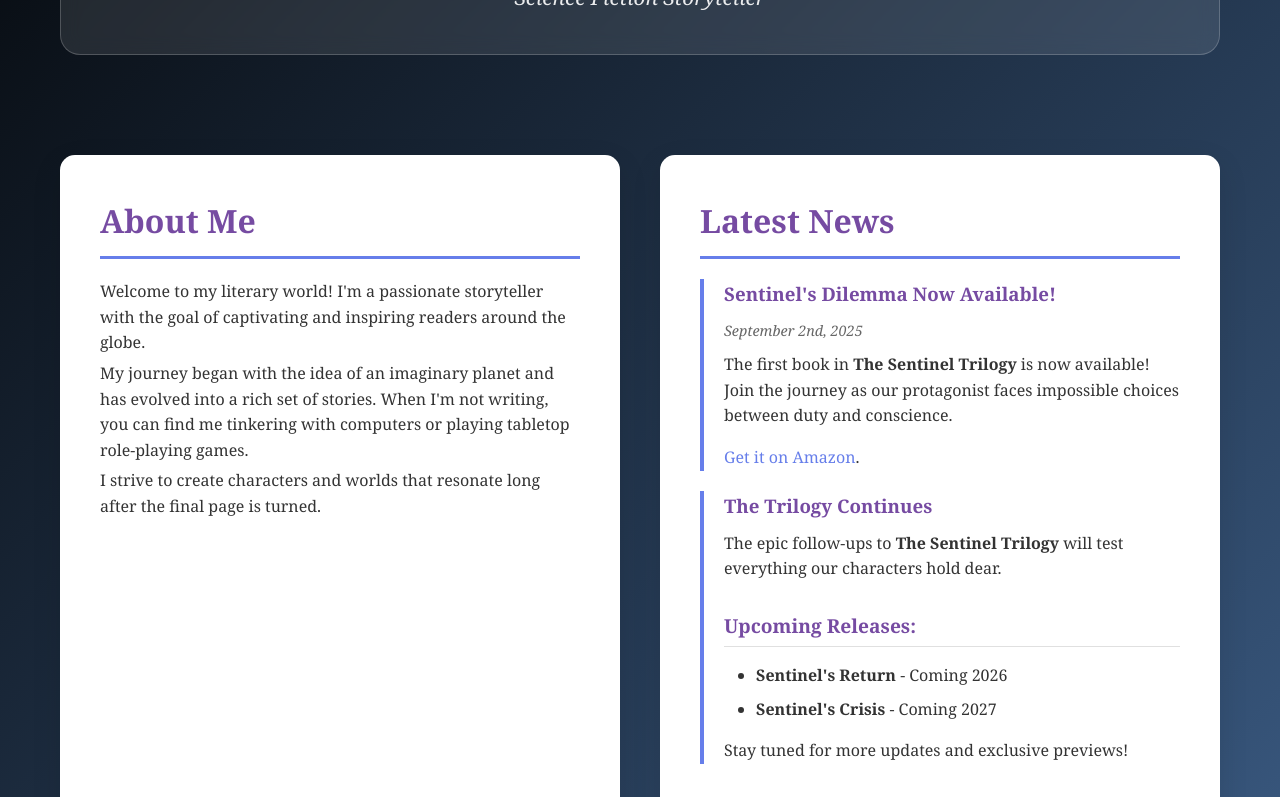
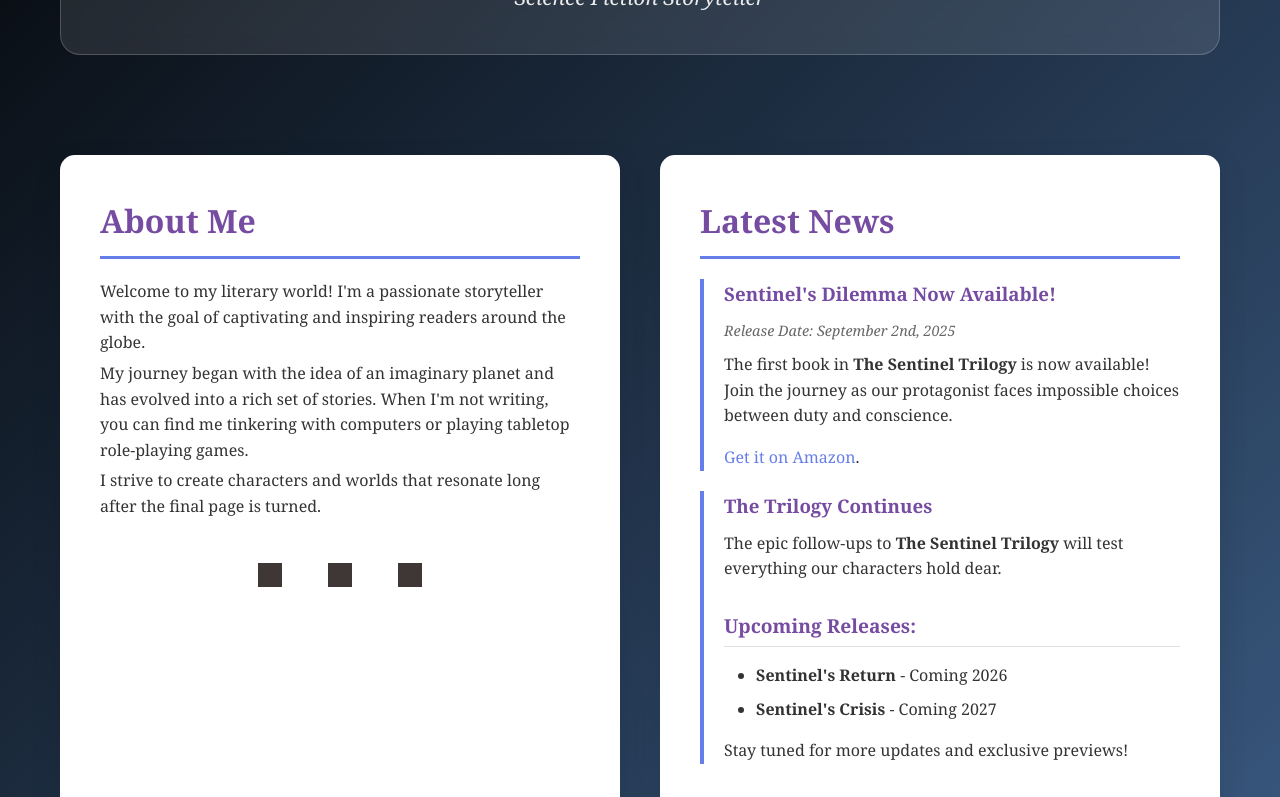
Before and after one commit to gmgerstner/author, a React (Create React App) app: page /#/ in a window 1280 px wide. Shown: the part 457-1254 px from the top of the page. Built offline with nearby package versions, Linux system fonts and the light colour scheme; grey boxes are pictures that could not be loaded.

Commit message:
social media links

```diff
--- a/src/components/Home.js
+++ b/src/components/Home.js
@@ -42,6 +42,62 @@ function Home() {
                 {authorData.bio.map((paragraph, index) => (
                     <p key={index}>{paragraph}</p>
                 ))}
+
+                {/* Social Media Links */}
+                <div style={{
+                    display: 'flex',
+                    justifyContent: 'center',
+                    gap: '20px',
+                    marginTop: '30px',
+                    flexWrap: 'wrap'
+                }}>
+                    {authorData.socialLinks.map((link, index) => (
+                        <a
+                            key={index}
+                            href={link.url}
+                            target="_blank"
+                            rel="noopener noreferrer"
+                            style={{
+                                display: 'flex',
+                                alignItems: 'center',
+                                justifyContent: 'center',
+                                width: '50px',
+                                height: '50px',
+                                borderRadius: '50%',
+                                background: 'rgba(255, 255, 255, 0.1)',
+                                backdropFilter: 'blur(10px)',
+                                border: '1px solid rgba(255, 255, 255, 0.2)',
+                                transition: 'all 0.3s ease',
+                                textDecoration: 'none'
+                            }}
+                            onMouseEnter={(e) => {
+                                e.currentTarget.style.transform = 'translateY(-8px) scale(1.1)';
+                                e.currentTarget.style.background = 'rgba(255, 255, 255, 0.2)';
+                                e.currentTarget.style.boxShadow = '0 10px 25px rgba(0, 0, 0, 0.15)';
+                            }}
+                            onMouseLeave={(e) => {
+                                e.currentTarget.style.transform = 'translateY(0) scale(1)';
+                                e.currentTarget.style.background = 'rgba(255, 255, 255, 0.1)';
+                                e.currentTarget.style.boxShadow = 'none';
+                            }}
+                            title={link.name} // Tooltip on hover
+                        >
+                            {link.icon && (
+                                <img
+                                    src={link.icon}
+                                    alt={`${link.name} icon`}
+                                    style={{
+                                        width: '24px',
+                                        height: '24px',
+                                        filter: 'brightness(0) saturate(100%) invert(20%) sepia(8%) saturate(665%) hue-rotate(314deg) brightness(99%) contrast(94%)', // Makes icons a nice dark gray (#333)
+                                        transition: 'all 0.3s ease',
+                                        pointerEvents: 'none' // Prevents image from interfering with hover
+                                    }}
+                                />
+                            )}
+                        </a>
+                    ))}
+                </div>
             </section>
 
             <section className="section">
--- a/src/data/author.json
+++ b/src/data/author.json
@@ -10,7 +10,18 @@
   "socialLinks": [
     {
       "name": "Amazon",
-      "url": "https://www.amazon.com/stores/George-Gerstner/author/B0FK1VRXM7"
+      "url": "https://www.amazon.com/stores/George-Gerstner/author/B0FK1VRXM7",
+      "icon": "https://cdnjs.cloudflare.com/ajax/libs/simple-icons/9.15.0/amazon.svg"
+    },
+    {
+      "name": "Facebook",
+      "url": "https://www.facebook.com/people/George-M-Gerstner-Author/61577596566596/",
+      "icon": "https://cdnjs.cloudflare.com/ajax/libs/simple-icons/9.15.0/facebook.svg"
+    },
+    {
+      "name": "Goodreads",
+      "url": "https://www.goodreads.com/author/show/57955996.George_Gerstner",
+      "icon": "https://cdnjs.cloudflare.com/ajax/libs/simple-icons/9.15.0/goodreads.svg"
     }
   ]
 }
--- a/src/data/news.json
+++ b/src/data/news.json
@@ -3,7 +3,7 @@
     {
       "id": "sentinels-dilemma-available",
       "title": "Sentinel's Dilemma Now Available!",
-      "date": "September 2nd, 2025",
+      "date": "Release Date: September 2nd, 2025",
       "type": "release",
       "content": "The first book in **The Sentinel Trilogy** is now available! Join the journey as our protagonist faces impossible choices between duty and conscience.\n\n[Get it on Amazon](https://www.amazon.com/dp/B0FJW14Z9H).",
       "highlight": true
```
